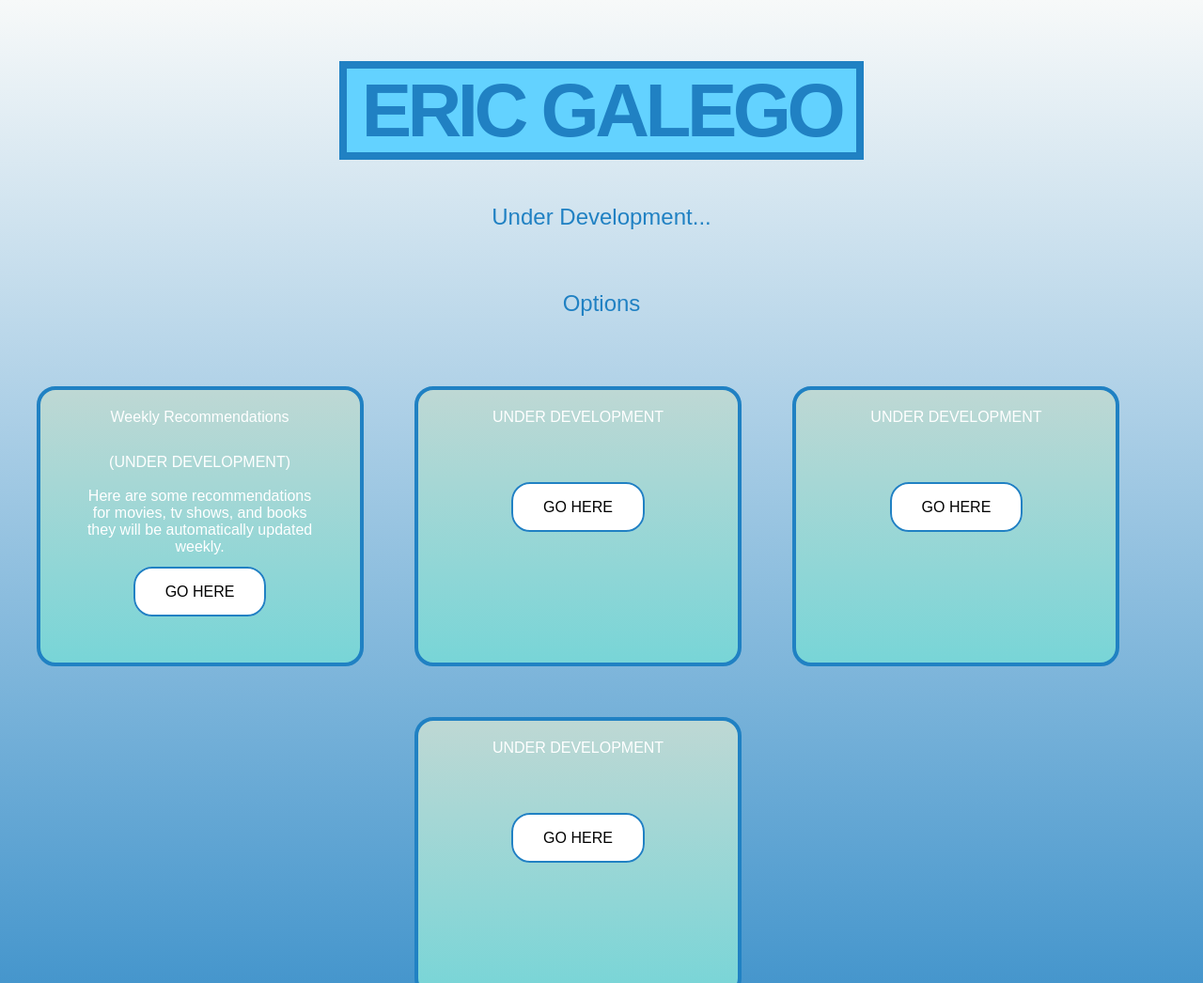
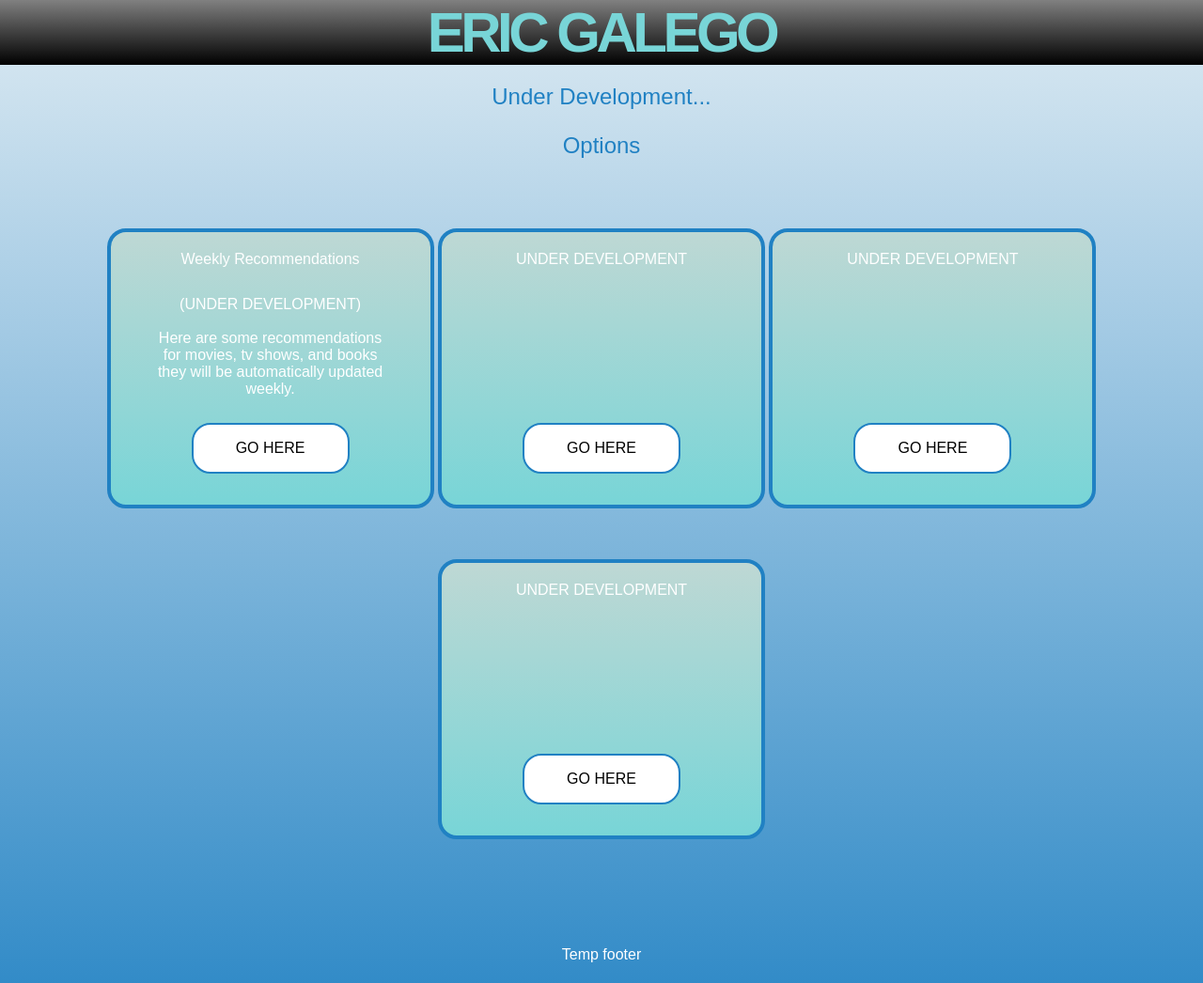
Before and after one commit to galegoer/my-website, a plain HTML site: page index.html in a window 1280 px wide. Shown: the top 1046 px of the page at 94% size. Drawn offline with Linux system fonts and the light colour scheme.

Commit message:
updated mobile view, added redirects

```diff
--- a/index.html
+++ b/index.html
@@ -16,34 +16,43 @@
   </head>
   <body>
     <div class="background">
-      <span class="rain"></span>
+    </div>
       <div class="header">
-        <h1><span class="title-name"> Eric Galego</span></h1>
+        <h1><span class="title-name">Eric Galego</span></h1>
+      </div>
         <h2>
           Under Development...
         </h2>
-      </div>
       <div class="options">
         <h3>Options</h3>
-          <div class="box-container">Weekly Recommendations
+          <div class="box-container">
+            <a href="recommendations.html" class="button" style="text-decoration: none;">GO HERE</a>
+            Weekly Recommendations
             <p>(UNDER DEVELOPMENT)<br><br>Here are some recommendations for movies, tv shows, and books
                 they will be automatically updated weekly.
             </p>
-            <a href="recommendations.html" class="button" style="text-decoration: none;">GO HERE</a>
+
           </div>
-          <div class="box-container">UNDER DEVELOPMENT<br><br>
+          <div class="box-container">
+            <a class="button disabled" style="text-decoration: none;">GO HERE</a>
+            UNDER DEVELOPMENT<br><br>
             <p>
             </p>
+          </div>
+          <div class="box-container">
             <a class="button disabled" style="text-decoration: none;">GO HERE</a>
+            UNDER DEVELOPMENT<br><br>
+            <p>
+
+            </p>
           </div>
-          <div class="box-container">UNDER DEVELOPMENT<br><br>
-            <p></p>
+          <div class="box-container">
             <a class="button disabled" style="text-decoration: none;">GO HERE</a>
-          </div>
-          <div class="box-container">UNDER DEVELOPMENT<br><br>
-            <p></p>
-            <a class="button disabled" style="text-decoration: none;">GO HERE</a>
-          </div>
+            UNDER DEVELOPMENT<br><br>
+            <p>
+
+            </p>
+            </div>
       </div>
 
       <div class="footer">
@@ -56,6 +65,5 @@
         <span><a class="footer-buttons" href="https://instagram.com/" target="_blank"><i class="fa fa-instagram" aria-hidden="true"></i></a></span>
         <span><a class="footer-buttons disabled"><i class="fa fa-envelope-o" aria-hidden="true"></i></a></span>
       </div>
-    </div>
   </body>
 </html>
--- a/styles.css
+++ b/styles.css
@@ -13,19 +13,30 @@ body {
   font-family: "Inter UI", sans-serif;
   text-align: center;
   color: white;
+  overscroll-behavior: contain;
 }
 
 .background {
+  z-index: -1;
+  position: absolute;
   width: 100%;
-  height: 100%;
   background-image: linear-gradient(#F7F9F9 0%, #2081C3 100%);
   overflow: hidden;
-  z-index: -1;
   /* Make the rubber band scroll not show empty white space */
-  top: -10%;
+  top: -15%;
   height: 120%;
   min-height: 120vh;
   margin-bottom: -20%;
+}
+
+.title-name {
+  margin: 0;
+  overflow: hidden;
+  font-weight: bold;
+  color: #78D5D7;
+  letter-spacing: -4.5px;
+  text-transform: uppercase;
+  padding: 0 16px;
 }
 
 .box-container {
@@ -33,15 +44,17 @@ body {
   height: 250px;
   border-radius: 20px;
   padding: 20px;
-  margin-right: 50px;
   margin-top: 50px;
   background-image: linear-gradient(#BED8D4, #78D5D7);
   border: 4px solid #2081C3;
   overflow-y: auto;
   display: inline-block;
+  position: relative;
 }
 
 .button {
+  height: auto;
+  width: 100px;
   background-color: white;
   color: black;
   border: 2px solid #2081C3;
@@ -52,6 +65,12 @@ body {
   font-size: 16px;
   transition-duration: 0.4s;
   cursor: pointer;
+  position: absolute;
+  margin-left: auto;
+  margin-right: auto;
+  top: 70%;
+  left: 0;
+  right: 0;
 }
 
 .button:hover {
@@ -80,11 +99,12 @@ body {
 }
 
 h1 {
-  display: block;
-  font-size: 80px;
+  margin: 0;
+  font-size: 60px;
+  background: linear-gradient(gray, black);
 }
 
-@media (max-width: 500px) {
+@media (max-width: 300px) {
   h1 {
     font-size: 16vw;
   }
@@ -121,20 +141,6 @@ p {
   padding: 10px;
 }
 
-.title-name {
-  position: relative;
-  background-color: #63D2FF;
-  font-weight: bold;
-  color: #2081C3;
-  letter-spacing: -4.5px;
-  text-transform: uppercase;
-  padding: 0 16px;
-  margin: 100px;
-  border-color: #2081C3;
-  border: 8px solid;
-  line-height: 1;
-}
-
 code {
   display: block;
   box-sizing: border-box;
@@ -148,13 +154,9 @@ code {
   margin-bottom: 16px;
 }
 
-.header {
-  position: center;
-}
-
 .options {
   margin: 20px;
-  display: inline-block;
+  display: block;
 }
 
 span {
@@ -162,6 +164,5 @@ span {
 }
 
 .footer {
-  margin-top: 50px;
-  margin-bottom: 25px;
+  margin-top: 100px;
 }
```
Also changed, not shown: 404.html (added, +27 -0 lines), contact.html (added, +25 -0 lines), 1 other file.
